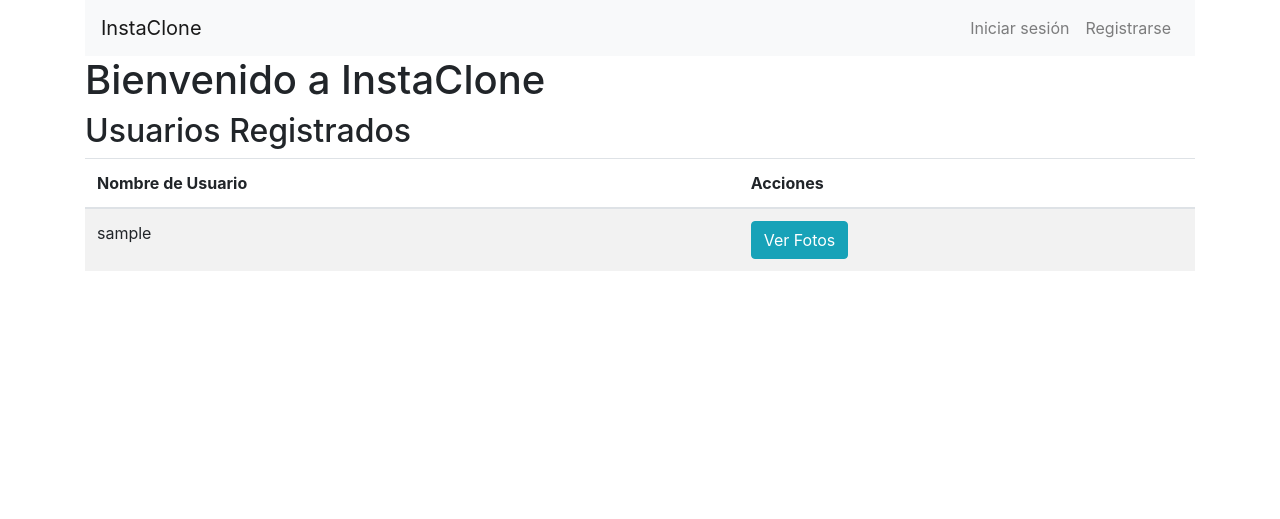
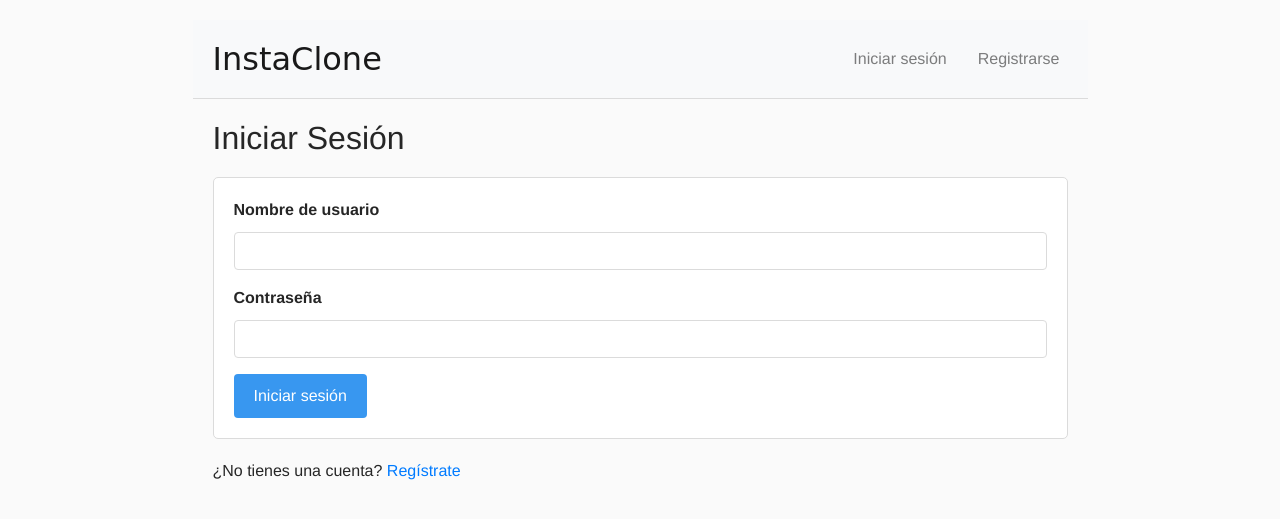
Before and after one commit to JoelCaza/Instagram_Clone, a Flask app: page / in a window 1280 px wide. Shown: the top 519 px of the page. Run offline with Flask 3, Linux system fonts and the light colour scheme; a database or web service that is not in the repository returns one stand-in record (values such as "Sample title"); some libraries are stand-ins or nearby versions.

Commit message:
listo para css

```diff
--- a/auth.py
+++ b/auth.py
@@ -48,12 +48,14 @@ def login():
         if user and bcrypt.checkpw(password.encode('utf-8'), user['password']):
             session['username'] = username
             flash('Login exitoso', 'success')
-            return redirect(url_for('home'))
+            users = list(users_collection.find())  # Obtener la lista de usuarios registrados
+            return render_template('login.html', users=users)  # Pasar la lista de usuarios a login.html
 
         flash('Usuario o contraseña incorrectos', 'danger')
         return redirect(url_for('login'))
 
     return render_template('login.html')
+
 
 @app.route('/logout')
 def logout():
--- a/config.py
+++ b/config.py
@@ -1,4 +1,7 @@
 from pymongo import MongoClient
+from pathlib import Path
+
+BASE_DIR = Path(__file__).resolve().parent.parent
 
 def get_db():
     client = MongoClient('mongodb://localhost:27017/')  # Cambia esta URI si usas MongoDB Atlas
--- /dev/null
+++ b/static/css/styles.css
@@ -0,0 +1,153 @@
+/* styles.css */
+
+/* Reset CSS */
+* {
+    margin: 0;
+    padding: 0;
+    box-sizing: border-box;
+}
+
+body {
+    font-family: 'Helvetica Neue', Helvetica, Arial, sans-serif;
+    background-color: #fafafa;
+    color: #262626;
+}
+
+.navbar {
+    background-color: #fff;
+    border-bottom: 1px solid #dbdbdb;
+    padding: 10px 20px;
+}
+
+.navbar-brand {
+    font-family: 'Lobster', cursive;
+    font-size: 2rem;
+    color: #262626;
+}
+
+.nav-link {
+    color: #262626;
+    font-size: 16px;
+    margin-left: 15px;
+}
+
+.nav-link:hover {
+    color: #3897f0;
+}
+
+.alert {
+    margin-top: 20px;
+    border-radius: 5px;
+    padding: 15px;
+    color: #fff;
+    font-weight: bold;
+}
+
+.alert-success {
+    background-color: #28a745;
+}
+
+.alert-danger {
+    background-color: #dc3545;
+}
+
+.alert-info {
+    background-color: #17a2b8;
+}
+
+.container {
+    max-width: 935px;
+    margin: 20px auto;
+    padding: 0 20px;
+}
+
+h1, h2, h3, h4, h5, h6 {
+    color: #262626;
+    margin-bottom: 20px;
+}
+
+.table {
+    background-color: #fff;
+    border: 1px solid #dbdbdb;
+    border-radius: 5px;
+}
+
+.table th, .table td {
+    border: none;
+}
+
+.btn-primary {
+    background-color: #3897f0;
+    border: none;
+    border-radius: 4px;
+    color: #fff;
+    padding: 10px 20px;
+}
+
+.btn-primary:hover {
+    background-color: #3181d0;
+}
+
+.btn-outline-primary {
+    border: 1px solid #3897f0;
+    color: #3897f0;
+    border-radius: 4px;
+    padding: 10px 20px;
+}
+
+.btn-outline-primary:hover {
+    background-color: #3897f0;
+    color: #fff;
+}
+
+.btn-outline-secondary {
+    border: 1px solid #dbdbdb;
+    color: #262626;
+    border-radius: 4px;
+    padding: 10px 20px;
+}
+
+.btn-outline-secondary:hover {
+    background-color: #dbdbdb;
+    color: #fff;
+}
+
+.card {
+    background-color: #fff;
+    border: 1px solid #dbdbdb;
+    border-radius: 5px;
+    margin-bottom: 20px;
+}
+
+.card-title {
+    font-size: 18px;
+    font-weight: bold;
+    margin-bottom: 10px;
+}
+
+.img-fluid {
+    max-width: 100%;
+    border-radius: 5px;
+}
+
+.form-group label {
+    font-weight: bold;
+    margin-bottom: 10px;
+    display: block;
+}
+
+.form-group input {
+    width: 100%;
+    padding: 10px;
+    border: 1px solid #dbdbdb;
+    border-radius: 4px;
+    margin-bottom: 15px;
+}
+
+form {
+    background-color: #fff;
+    border: 1px solid #dbdbdb;
+    border-radius: 5px;
+    padding: 20px;
+    margin-bottom: 20px;
+}
--- a/templates/base.html
+++ b/templates/base.html
@@ -4,7 +4,9 @@
     <meta charset="UTF-8">
     <meta name="viewport" content="width=device-width, initial-scale=1.0">
     <title>{% block title %}Aplicación de Login{% endblock %}</title>
+
     <link rel="stylesheet" href="https://stackpath.bootstrapcdn.com/bootstrap/4.5.2/css/bootstrap.min.css">
+    <link rel="stylesheet" href="{{ url_for('static', filename='css/styles.css') }}">
 </head>
 <body>
     <div class="container">
--- a/templates/home.html
+++ b/templates/home.html
@@ -3,25 +3,21 @@
 {% block title %}Inicio{% endblock %}
 
 {% block content %}
-<h1>Bienvenido a InstaClone</h1>
-
-<h2>Usuarios Registrados</h2>
-<table class="table table-striped">
-    <thead>
-        <tr>
-            <th>Nombre de Usuario</th>
-            <th>Acciones</th>
-        </tr>
-    </thead>
-    <tbody>
-        {% for user in users %}
-        <tr>
-            <td>{{ user.username }}</td>
-            <td>
-                <a href="{{ url_for('user_detail', username=user.username) }}" class="btn btn-info">Ver Fotos</a>
-            </td>
-        </tr>
-        {% endfor %}
-    </tbody>
-</table>
+<div class="container">
+    <div class="login-container">
+        <h2>Iniciar Sesión</h2>
+        <form method="POST" action="{{ url_for('login') }}">
+            <div class="form-group">
+                <label for="username">Nombre de usuario</label>
+                <input type="text" class="form-control" id="username" name="username" required>
+            </div>
+            <div class="form-group">
+                <label for="password">Contraseña</label>
+                <input type="password" class="form-control" id="password" name="password" required>
+            </div>
+            <button type="submit" class="btn btn-primary">Iniciar sesión</button>
+        </form>
+        <p class="register-link">¿No tienes una cuenta? <a href="{{ url_for('register') }}">Regístrate</a></p>
+    </div>
+</div>
 {% endblock %}
```
Also changed, not shown: templates/login.html (+24 -12 lines).
